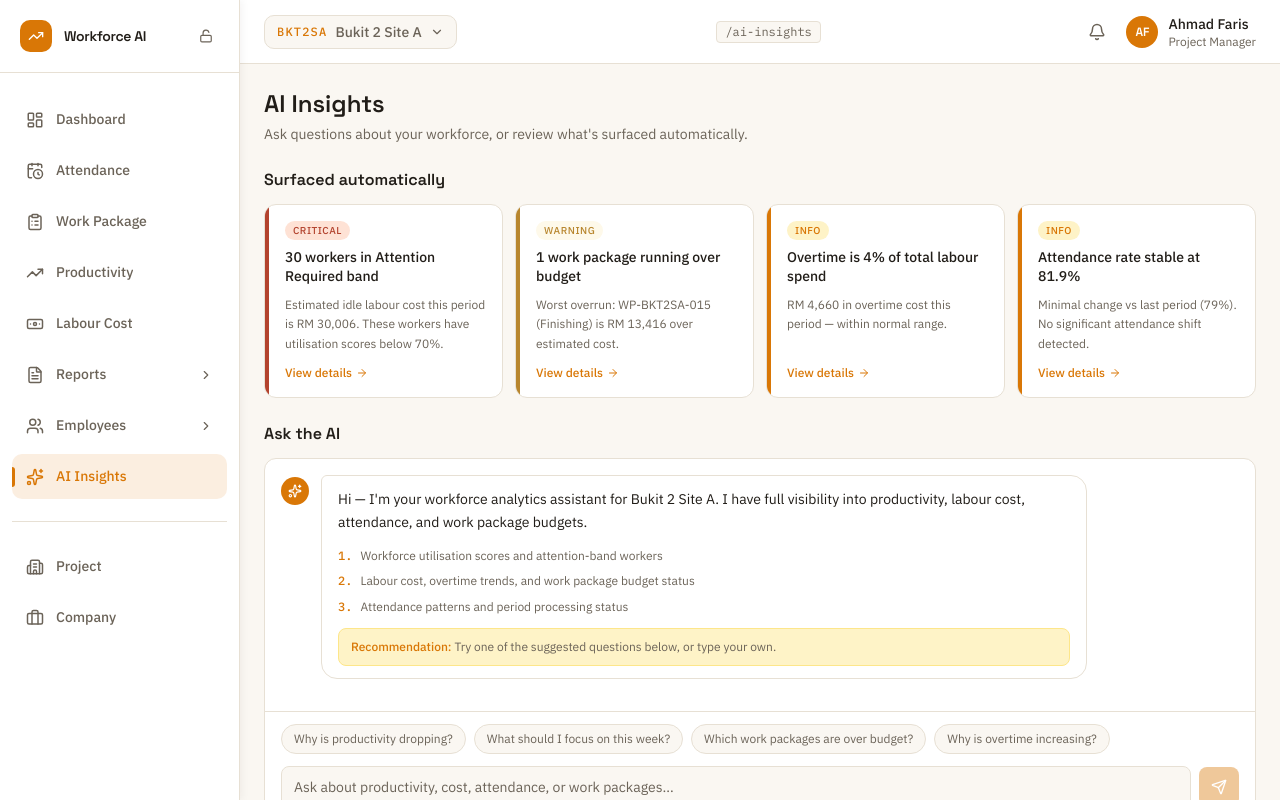
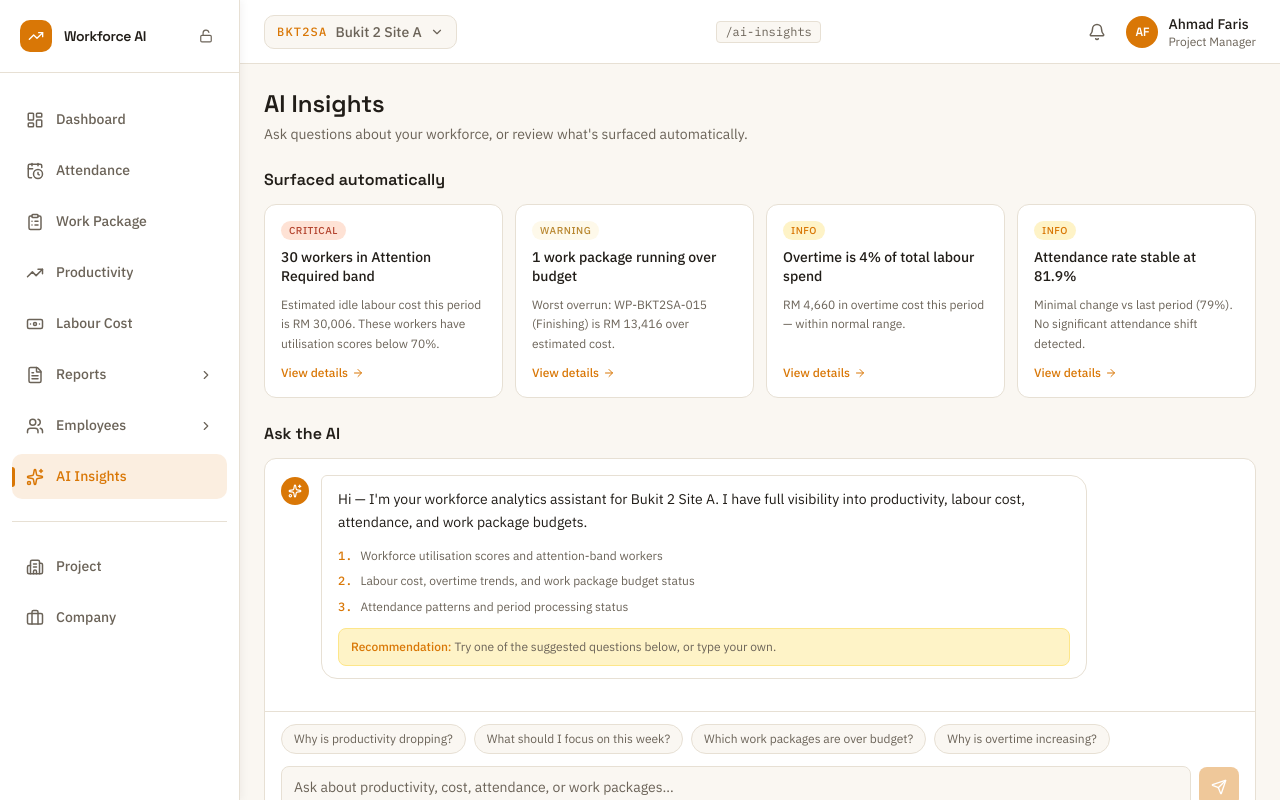
Before and after one commit to kodeezabdullah/aibimz-workforce, a Next.js app: page /ai-insights in a window 1280 px wide. Built offline with nearby package versions, Linux system fonts and the light colour scheme.

Commit message:
fix: remove side border from insight cards
Severity is communicated by the badge pill alone. Clean card with
standard surface/border/radius treatment, no coloured left rail.

Co-Authored-By: WOZCODE <contact@withwoz.com>

```diff
--- a/src/app/(dashboard)/ai-insights/page.tsx
+++ b/src/app/(dashboard)/ai-insights/page.tsx
@@ -53,12 +53,6 @@ const OPENING_MESSAGE: Message = {
 // Insight severity helpers
 // ---------------------------------------------------------------------------
 
-const SEVERITY_RAIL: Record<InsightSeverity, string> = {
-  info:     'bg-[var(--color-accent)]',
-  warning:  'bg-[var(--color-pending)]',
-  critical: 'bg-[var(--color-alert)]',
-}
-
 const SEVERITY_BADGE: Record<InsightSeverity, string> = {
   info:     'text-[var(--color-accent)]    bg-[#FEF3C7]',
   warning:  'text-[var(--color-pending)]   bg-[#FEF9EA]',
@@ -77,8 +71,7 @@ const SEVERITY_LABEL: Record<InsightSeverity, string> = {
 
 function InsightCard({ insight }: { insight: AutoInsight }) {
   return (
-    <div className="bg-surface rounded-xl border border-border flex overflow-hidden flex-1 min-w-0">
-      <div className={cn('w-1 flex-shrink-0', SEVERITY_RAIL[insight.severity])} />
+    <div className="bg-surface rounded-xl border border-border flex flex-1 min-w-0">
       <div className="flex flex-col gap-2 p-4 min-w-0 w-full">
         <span
           className={cn(
```
